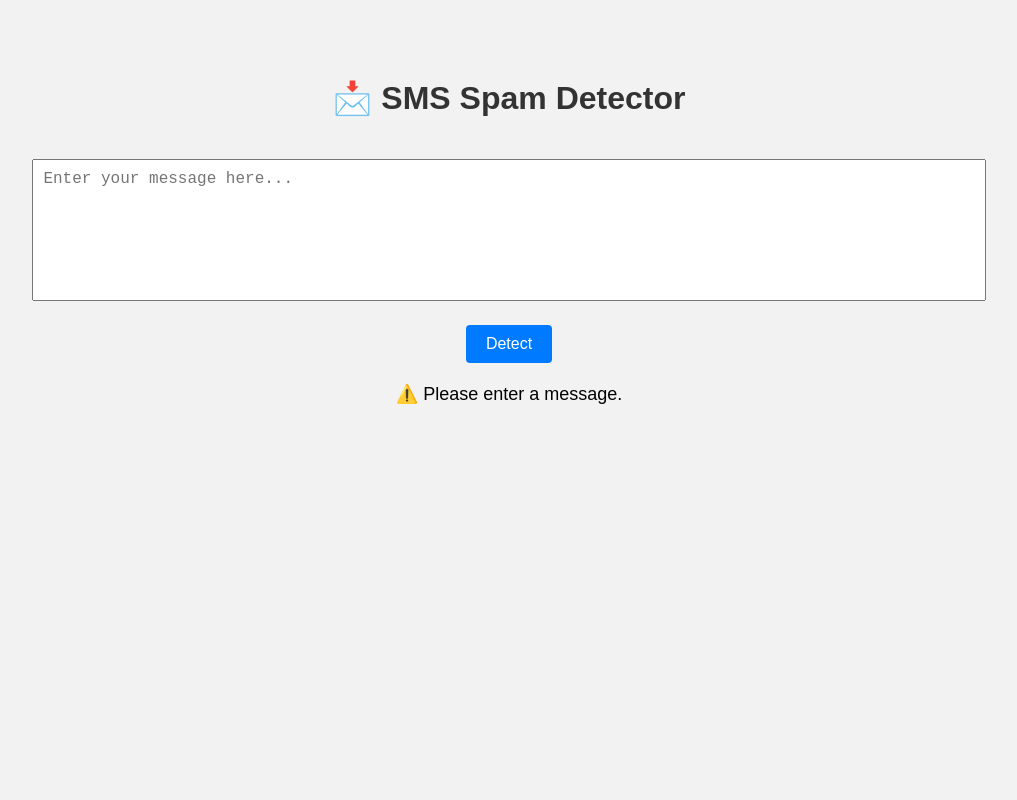
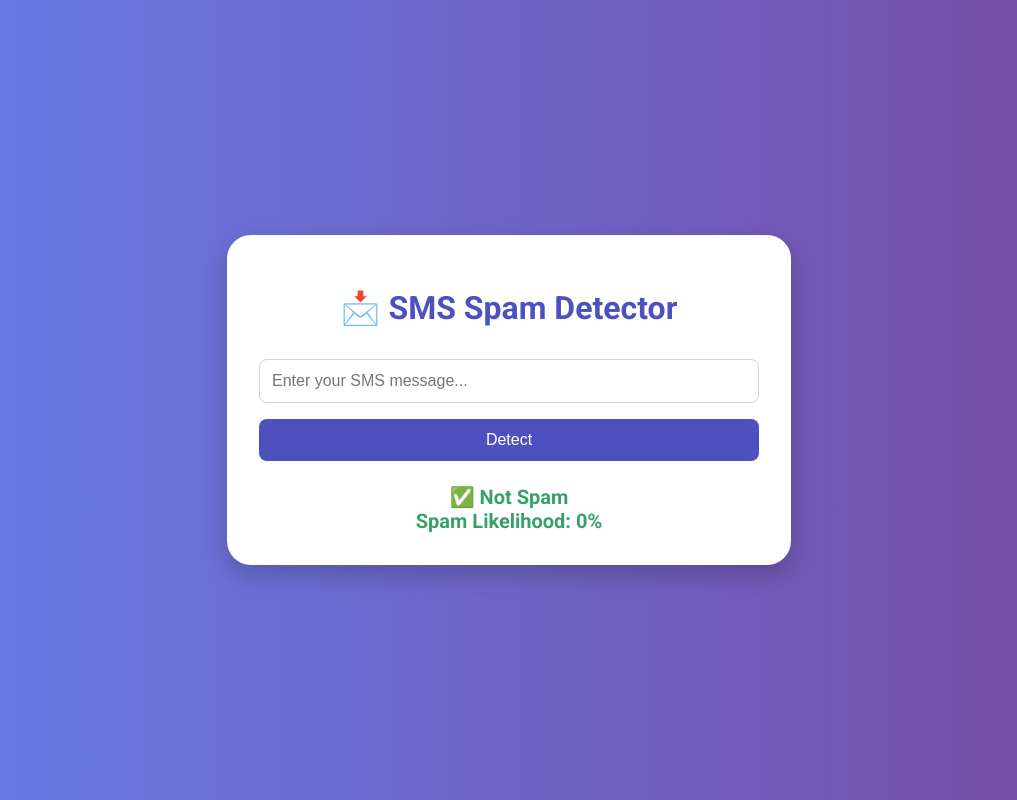
Before and after one commit to Alapan0/SMS-spam-Classifer, a plain HTML site: page index.html in a window 1280 px wide. Both pictures are taken after a click on the button "Detect". Shown: the whole page, without its empty margins (131-1148 px from the left). Drawn offline with Linux system fonts and the light colour scheme.

Commit message:
Update index.html

```diff
--- a/index.html
+++ b/index.html
@@ -5,99 +5,144 @@
   <meta name="viewport" content="width=device-width, initial-scale=1.0"/>
   <title>SMS Spam Detector</title>
   <style>
+    @import url('https://fonts.googleapis.com/css2?family=Roboto:wght@400;700&display=swap');
+
     body {
-      font-family: Arial, sans-serif;
-      background-color: #f2f2f2;
+      font-family: 'Roboto', sans-serif;
+      background: linear-gradient(to right, #667eea, #764ba2);
+      display: flex;
+      flex-direction: column;
+      align-items: center;
+      justify-content: center;
+      height: 100vh;
+      margin: 0;
+    }
+
+    .card {
+      background-color: white;
+      padding: 2rem;
+      border-radius: 1.5rem;
+      box-shadow: 0 10px 25px rgba(0, 0, 0, 0.2);
+      max-width: 500px;
+      width: 90%;
       text-align: center;
-      padding: 50px;
     }
+
     h1 {
-      color: #333;
+      color: #4c51bf;
+      margin-bottom: 1rem;
     }
-    textarea {
-      width: 80%;
-      height: 120px;
-      padding: 10px;
-      margin: 20px 0;
-      font-size: 16px;
-      resize: none;
+
+    input {
+      width: 100%;
+      padding: 0.75rem;
+      margin-top: 1rem;
+      font-size: 1rem;
+      border: 1px solid #cbd5e0;
+      border-radius: 0.5rem;
+      box-sizing: border-box;
     }
+
     button {
-      padding: 10px 20px;
-      font-size: 16px;
-      cursor: pointer;
-      background-color: #007BFF;
+      width: 100%;
+      padding: 0.75rem;
+      margin-top: 1rem;
+      font-size: 1rem;
+      background-color: #4c51bf;
       color: white;
       border: none;
-      border-radius: 4px;
+      border-radius: 0.5rem;
+      cursor: pointer;
+      transition: background-color 0.2s;
     }
+
     button:hover {
-      background-color: #0056b3;
+      background-color: #434190;
     }
-    #result {
-      margin-top: 20px;
-      font-size: 18px;
+
+    .result {
+      margin-top: 1.5rem;
+      font-size: 1.25rem;
+      font-weight: bold;
     }
+
+    .spam { color: #e53e3e; }
+    .not-spam { color: #38a169; }
   </style>
 </head>
 <body>
-  <h1>📩 SMS Spam Detector</h1>
-  <textarea id="message" placeholder="Enter your message here..."></textarea><br/>
-  <button onclick="checkMessage()">Detect</button>
-  <div id="result"></div>
+  <div class="card">
+    <h1>📩 SMS Spam Detector</h1>
+    <input type="text" id="messageInput" placeholder="Enter your SMS message..." onkeydown="handleKeyPress(event)" />
+    <button onclick="detectSpam()" id="detectBtn">Detect</button>
+    <div id="result" class="result"></div>
+  </div>
 
   <script>
     const spamKeywords = [
-      "free", "won", "claim", "urgent", "guaranteed", "congratulations",
-      "winner", "cash", "prize", "deal", "exclusive", "offer", "buy now",
-      "limited", "discount", "credit", "loan", "pre-approved", "act now", "click"
+      "win", "won", "winner", "lottery", "lucky draw", "congratulations",
+      "free", "gift", "bonus", "reward", "jackpot", "cash", "money", "million", "billion",
+      "earn", "income", "salary", "fast cash", "extra income", "get rich", "financial freedom",
+      "prize", "offer", "investment", "no cost", "risk free", "double your income", "refinance", "act now",
+
+      "buy now", "order now", "limited time", "exclusive offer", "exclusive deal", "hot deal", "best price", "cheap",
+      "discount", "clearance", "save big", "lowest price", "bargain", "today only", "only for you",
+
+      "click here", "open now", "visit now", "tap here", "check this out", "call now", "reply now",
+      "apply now", "subscribe now", "sign up", "get started", "join us", "register today", "avoid service interruption",
+
+      "urgent", "immediately", "act fast", "time-sensitive", "don’t miss", "final notice", "last chance",
+      "expires soon", "important update", "security alert", "your account", "verify now", "respond immediately",
+
+      "bank notice", "atm blocked", "kyc expired", "password expired", "your account is suspended",
+      "account verification", "billing issue", "government grant", "official notification", "irs refund",
+
+      "device infected", "antivirus expired", "system alert", "update required", "malware", "unauthorized login",
+      "security breach", "tech support", "support team", "problem with your account",
+
+      "free recharge", "you have won", "claim your prize", "click the link", "free trial", "congrats you won",
+      "limited validity", "gift card", "free coupon", "amazon gift", "flipkart voucher", "recharge now",
+
+      "fr33", "c@sh", "pr1ze", "m0ney", "cl1ck here", "b0nus", "0ffer","Exclusive"
     ];
 
-    async function checkMessage() {
-      const message = document.getElementById("message").value.trim();
+    function tokenizeMessage(message) {
+      const cleaned = message.toLowerCase().replace(/[^a-z0-9\s]/gi, " ");
+      return cleaned.split(/\s+/).filter(word => word.length > 0);
+    }
+
+    function detectSpam() {
+      const input = document.getElementById("messageInput").value;
+      const tokenized = tokenizeMessage(input);
+      const cleanMessage = tokenized.join(" ");
+      const totalWords = tokenized.length;
+
+      let spamCount = 0;
+
+      spamKeywords.forEach(keyword => {
+        const pattern = new RegExp("\\b" + keyword.replace(/\s+/g, "\\s+") + "\\b", "gi");
+        if (pattern.test(cleanMessage)) {
+          spamCount++;
+        }
+      });
+
+      const percentage = totalWords > 0 ? Math.min(100, Math.round((spamCount / totalWords) * 100)) : 0;
       const resultDiv = document.getElementById("result");
-      resultDiv.innerHTML = "⏳ Analyzing...";
 
-      if (!message) {
-        resultDiv.innerHTML = "⚠️ Please enter a message.";
-        return;
-      }
-
-      try {
-        const response = await fetch("https://sms-spam-classifer-backend.onrender.com/predict", {
-          method: "POST",
-          headers: {
-            "Content-Type": "application/json"
-          },
-          body: JSON.stringify({ message })
-        });
-
-        if (!response.ok) throw new Error("Backend failed");
-
-        const data = await response.json();
-        resultDiv.innerHTML = `✅ <strong>${data.label}</strong> (Confidence: ${data.confidence}%)`;
-
-      } catch (error) {
-        console.warn("⚠️ Backend unreachable. Using keyword detection.");
-
-        const lowerMsg = message.toLowerCase();
-        const isSpam = spamKeywords.some(keyword => lowerMsg.includes(keyword));
-
-        if (isSpam) {
-          resultDiv.innerHTML = "⚠️ <strong>Likely Spam</strong> (Based on keywords)";
-        } else {
-          resultDiv.innerHTML = "✅ <strong>Likely Not Spam</strong> (Based on keywords)";
-        }
+      if (spamCount > 0) {
+        resultDiv.innerHTML = `🚫 Spam Detected<br>Spam Likelihood: ${percentage}%`;
+        resultDiv.className = "result spam";
+      } else {
+        resultDiv.innerHTML = `✅ Not Spam<br>Spam Likelihood: ${percentage}%`;
+        resultDiv.className = "result not-spam";
       }
     }
 
-    // Allow Enter key shortcut for detection
-    document.getElementById("message").addEventListener("keypress", function (e) {
-      if (e.key === "Enter" && !e.shiftKey) {
-        e.preventDefault();
-        checkMessage();
+    function handleKeyPress(event) {
+      if (event.key === "Enter") {
+        detectSpam();
       }
-    });
+    }
   </script>
 </body>
 </html>
```
